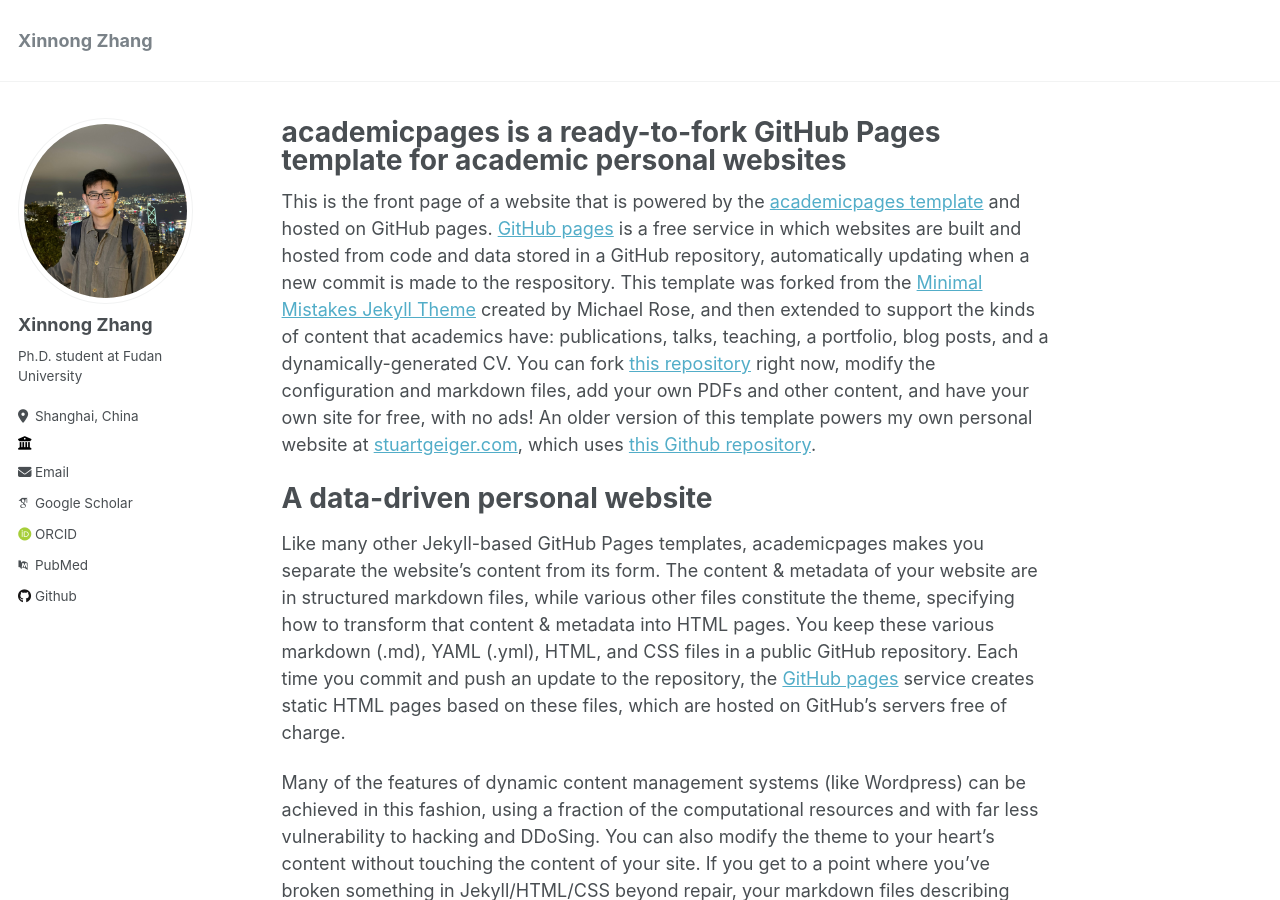
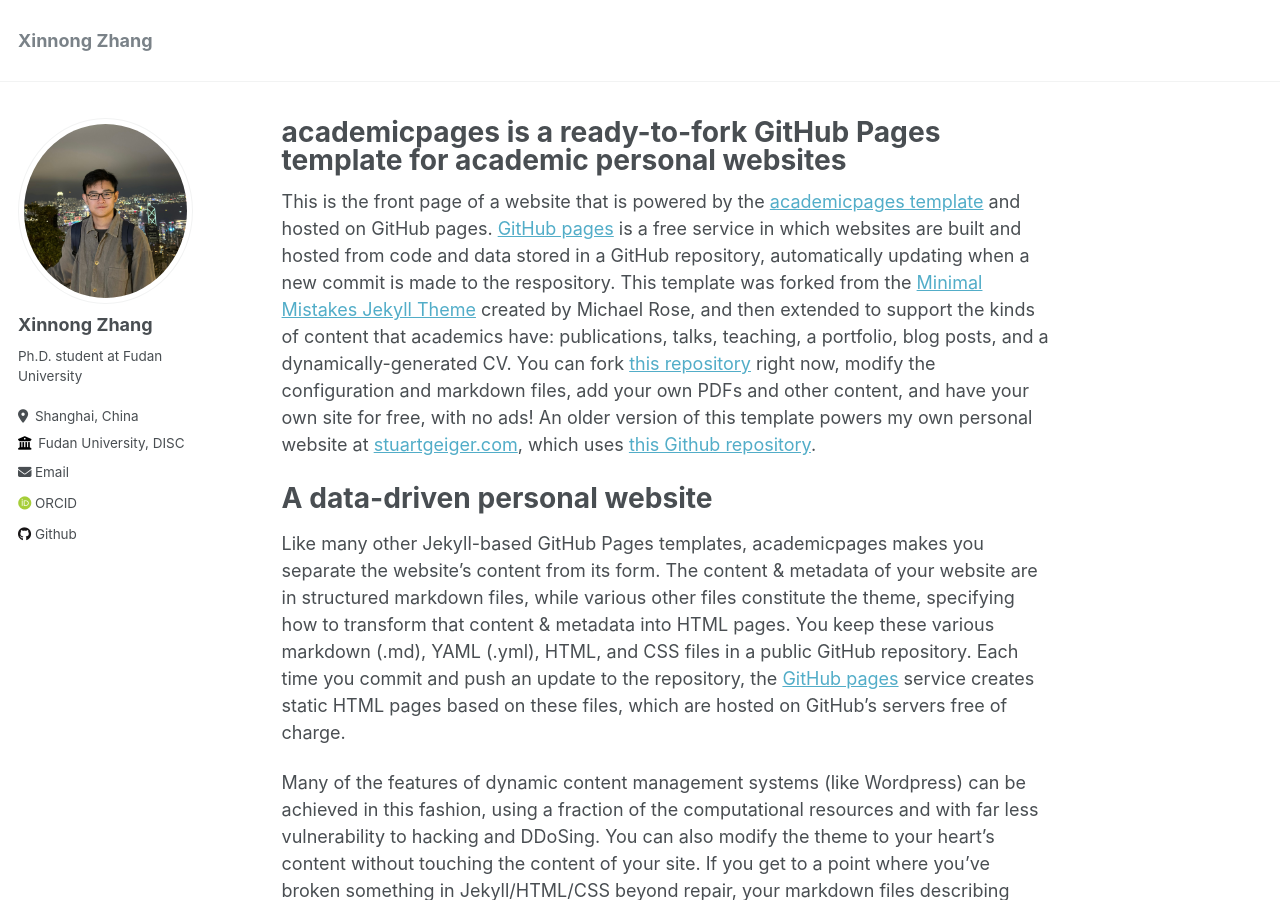
Before and after one commit to Lishi905/lishi905.github.io, a Jekyll site: the page built from _pages/about.md, in a window 1280 px wide and 900 px high. Built offline with Jekyll 4.4.1, drawn with Linux system fonts in a browser that asks for light colours; some web fonts are replaced.

Commit message:
Update _config.yml

```diff
--- a/_config.yml
+++ b/_config.yml
@@ -26,16 +26,16 @@ author:
   pronouns         : # example: "she/her"
   bio              : "Ph.D. student at Fudan University"
   location         : "Shanghai, China"
-  employer         : ""
+  employer         : "Fudan University, DISC"
   uri              : # URL
   email            : "xnzhang23@m.fudan.edu.cn"
 
   # Academic websites
   arxiv            : # URL - Update with the correct link to your profile
-  googlescholar    : ""
+  googlescholar    : #
   impactstory      : # URL
   orcid            : "https://orcid.org/0009-0005-8791-3308"
-  pubmed           : ""
+  pubmed           : #
   researchgate     : # URL
 
   # Repositories and software development
```
